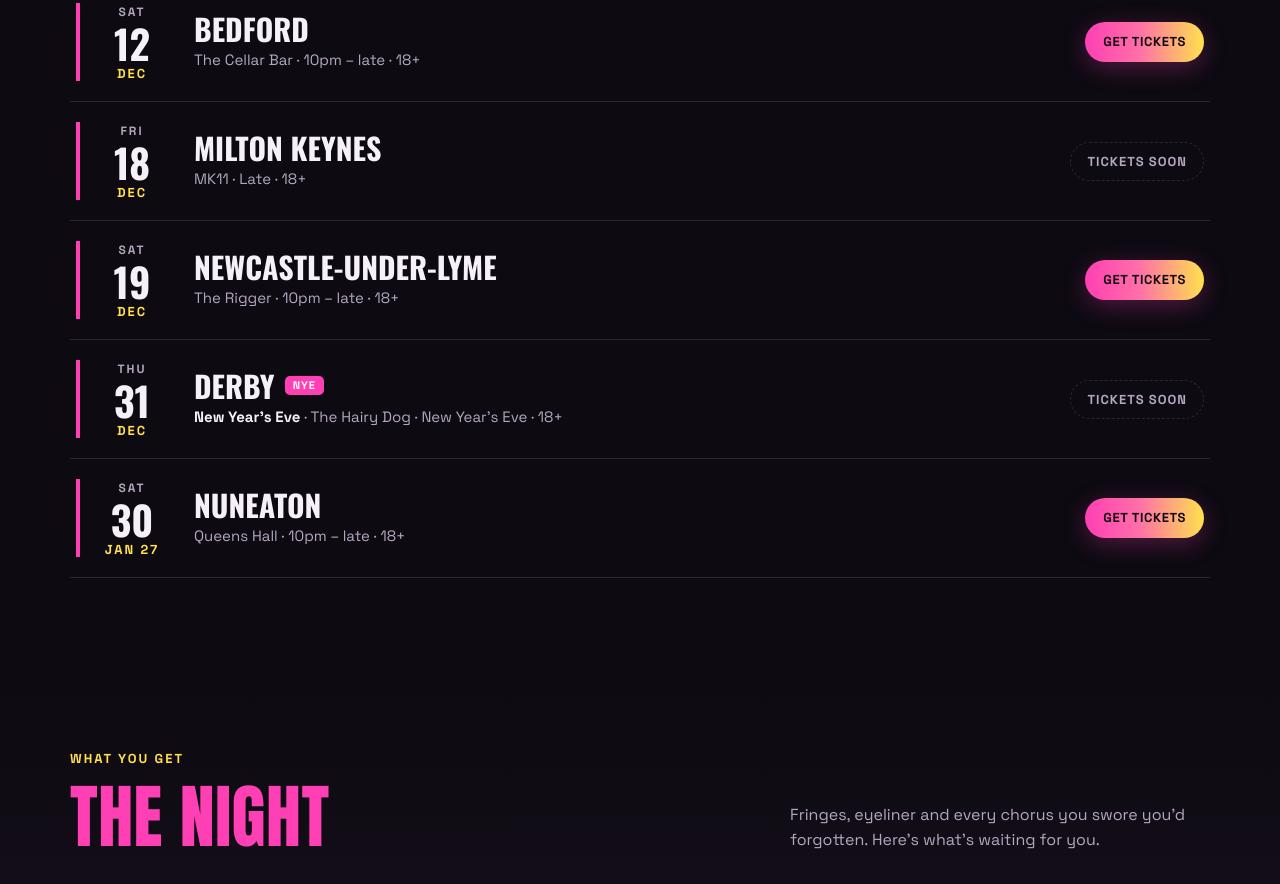
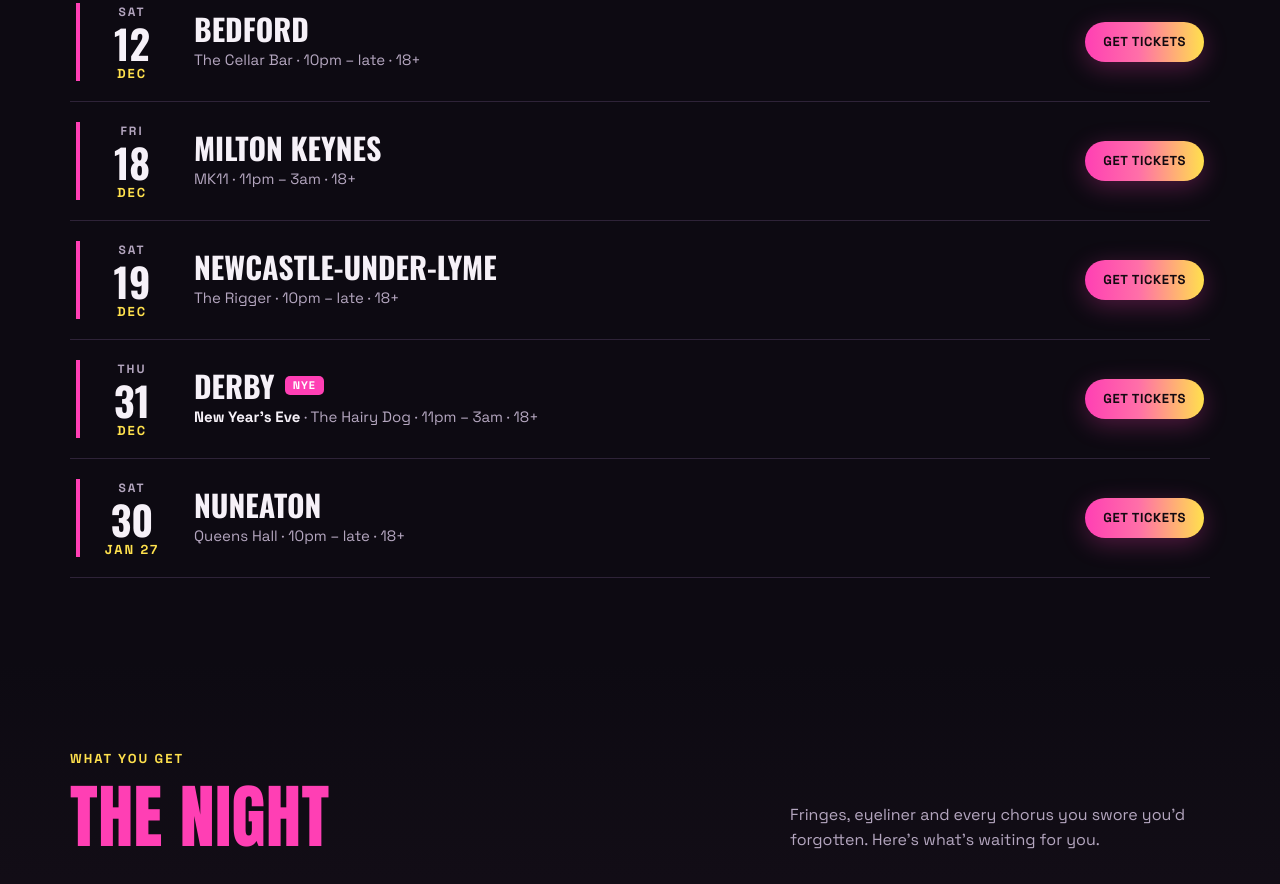
Before and after one commit to panicattheemoclubnight-ctrl/panicattheemo-site, a plain HTML site: page index.html in a window 1280 px wide. Shown: the part 2731-3615 px from the top of the page. Drawn offline with nearby package versions, Linux system fonts and the light colour scheme; a web font is replaced by a local one.

Commit message:
Add files via upload

```diff
--- a/index.html
+++ b/index.html
@@ -268,9 +268,9 @@ const EVENTS = [
   {date:"2026-12-04", time:"10pm – late", city:"Hull", venue:"Polar Bear Music Club", url:"https://www.skiddle.com/whats-on/Hull/Polar-Bear-Music-Club/Panic-At-The-Emo-at-Polar-Bear-Music-Club-Hull/42834773/", img:"https://skiddle.imgix.net/8/7/a/2359752_50831532_Panic-At-The-Emo-at-Polar-Bear-Music-Club--Hull_1024.jpg"},
   {date:"2026-12-11", time:"10pm – late", city:"Chesterfield", venue:"Gasoline", url:"https://www.skiddle.com/whats-on/Sheffield/Gasoline/Panic-At-The-Emo-at-Gasoline-Chesterfield/42834777/", img:"https://skiddle.imgix.net/4/9/2/2359756_68626051_Panic-At-The-Emo-at-Gasoline--Chesterfield_1024.jpg"},
   {date:"2026-12-12", time:"10pm – late", city:"Bedford", venue:"The Cellar Bar", url:"https://www.skiddle.com/whats-on/Bedford/The-Cellar-Bar-Bedford/Panic-At-The-Emo-at-Cellar-Bar-Bedford/42834780/", img:"https://skiddle.imgix.net/4/8/8/2359759_92568916_Panic-At-The-Emo-at-Cellar-Bar--Bedford_1024.jpg"},
-  {date:"2026-12-18", time:"Late", city:"Milton Keynes", venue:"MK11", url:"", img:""},
+  {date:"2026-12-18", time:"11pm – 3am", city:"Milton Keynes", venue:"MK11", url:"https://www.skiddle.com/e/42834792", img:"https://skiddle.imgix.net/b/6/c/2359771_15811688_Panic-At-The-Emo-at-MK11--Milton-Keynes_1024.jpg"},
   {date:"2026-12-19", time:"10pm – late", city:"Newcastle-under-Lyme", venue:"The Rigger", url:"https://www.skiddle.com/whats-on/Newcastle-under-lyme/The-Rigger/Panic-At-The-Emo-at-The-Rigger-Newcastle-under-Lyme/42834759/", img:"https://skiddle.imgix.net/1/e/b/2359738_13912761_Panic-At-The-Emo-at-The-Rigger--Newcastle-under-Lyme_1024.jpg"},
-  {date:"2026-12-31", time:"New Year's Eve", city:"Derby", venue:"The Hairy Dog", special:"NYE", title:"New Year's Eve", url:"", img:""},
+  {date:"2026-12-31", time:"11pm – 3am", city:"Derby", venue:"The Hairy Dog", special:"NYE", title:"New Year's Eve", url:"https://www.skiddle.com/e/42834786", img:""},
   {date:"2027-01-30", time:"10pm – late", city:"Nuneaton", venue:"Queens Hall", url:"https://www.skiddle.com/whats-on/Coventry/Queens-Hall-Nuneaton/Panic-At-The-Emo-at-Queens-Hall-Nuneaton/42737278/", img:"https://skiddle.imgix.net/1/2/7/2342892_fbc18825_panic-at-the-emo-at-queens-hall-nuneaton_1024.jpg"}
 ];
 // ============================
```
